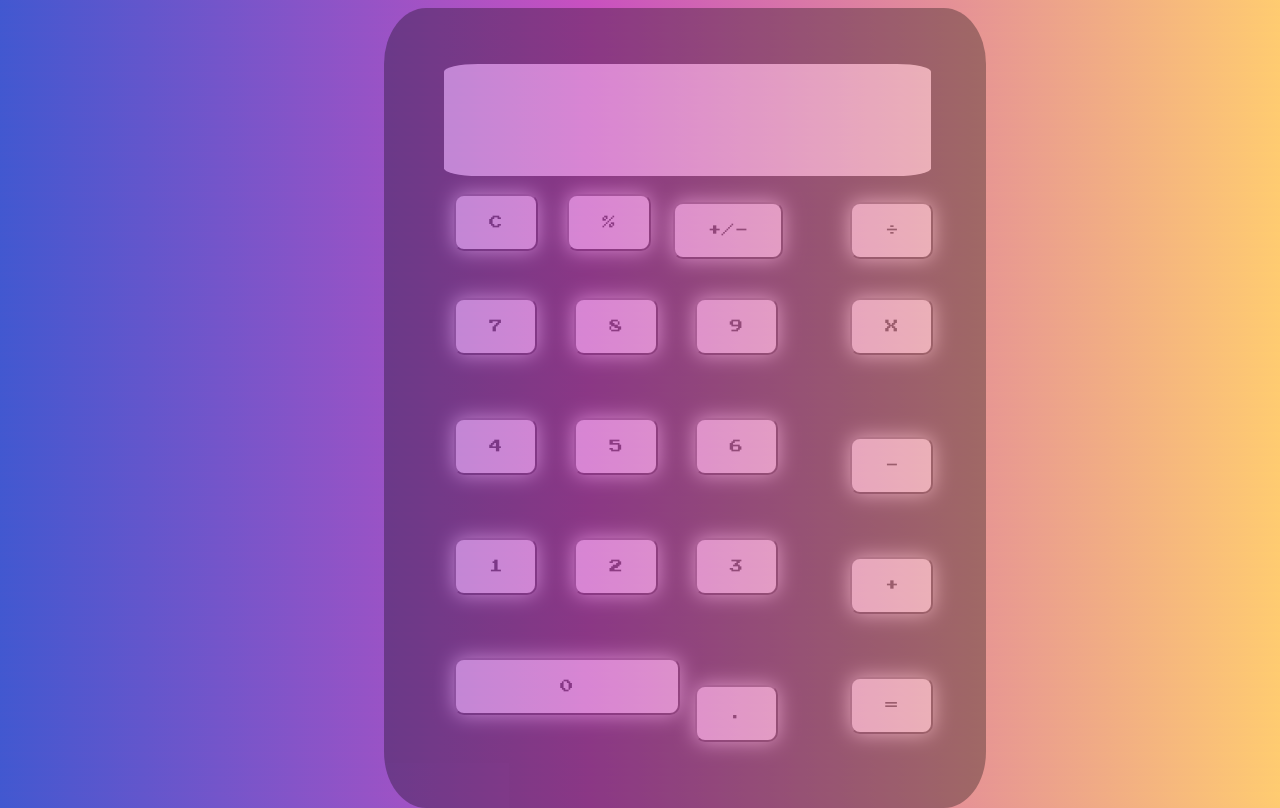
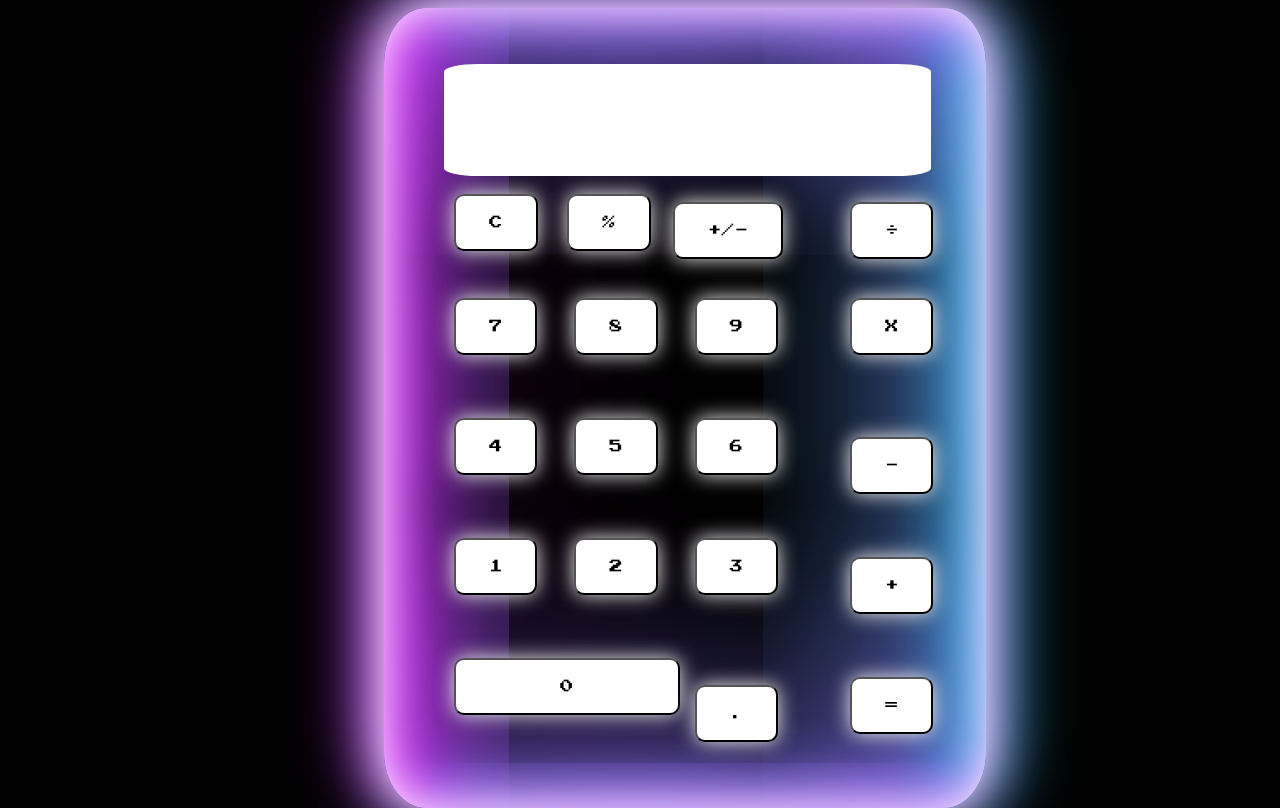
Before and after one commit to JennsiS/webCalculator, a React app: page / in a window 1280 px wide. Built offline with nearby package versions, Linux system fonts and the light colour scheme.

Commit message:
Changing style

```diff
--- a/src/css/styles.scss
+++ b/src/css/styles.scss
@@ -1,19 +1,28 @@
 @import url('https://fonts.googleapis.com/css2?family=Press+Start+2P&display=swap');
 
 body{
-    background-color: #4158D0;
-    background-image: linear-gradient(43deg, #4158D0 0%, #C850C0 46%, #FFCC70 100%);
+    background-color: black;
+    //background-image: linear-gradient(43deg, #4158D0 0%, #C850C0 46%, #FFCC70 100%);
     font-family: 'Rubik Puddles', cursive;
 }
 
 .calculator{
     border-radius: 7%;
-    background-color: black;
-    opacity: 0.3;
+    //background-color: black;
+    opacity: 1;
     height: 100%;
     width: 47%;
     position: absolute;
     left: 30%;
+    box-shadow:
+        inset 0 0 50px #fff,      /* inner white */
+        inset 20px 0 80px #f0f,   /* inner left magenta short */
+        inset -20px 0 80px #0ff,  /* inner right cyan short */
+        inset 20px 0 300px #f0f,  /* inner left magenta broad */
+        inset -20px 0 300px #0ff, /* inner right cyan broad */
+        0 0 50px #fff,            /* outer white */
+        -10px 0 80px #f0f,        /* outer left magenta */
+        10px 0 80px #0ff;         /* outer right cyan */
 }
 
 .display {
@@ -58,5 +67,9 @@ body{
   }
 
   .btn-grad:hover{
-     background-image: linear-gradient(to right, #FEAC5E 0%, #C779D0  51%, #FEAC5E  100%)
+    background-color: #FF3CAC;
+    background-image: linear-gradient(225deg, #FF3CAC 0%, #784BA0 50%, #2B86C5 100%);
+
+
+
   }
```
Also changed, not shown: bundle/main.bundle.js.
